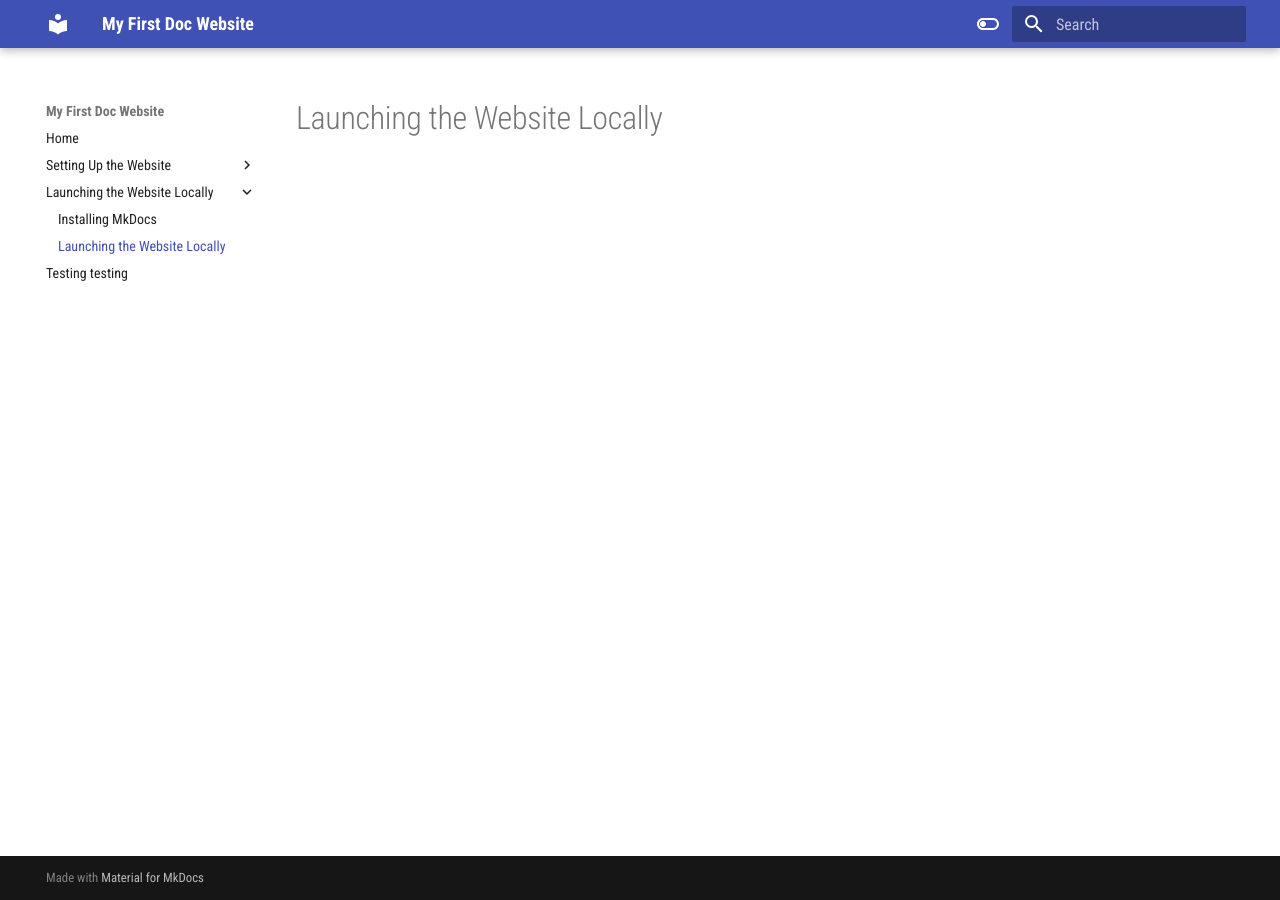
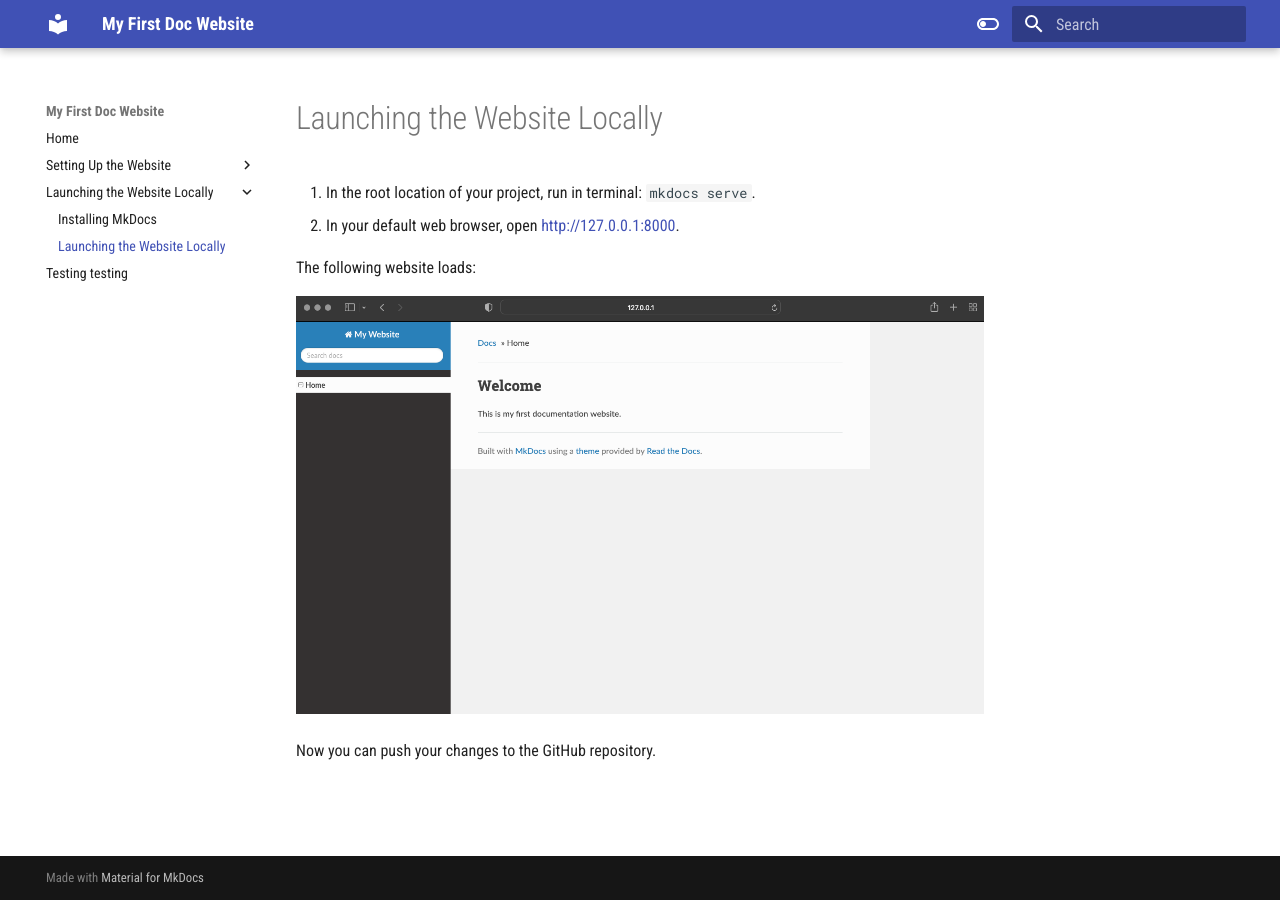
Before and after one commit to florianmilc/rtd-mkdocs, an MkDocs documentation site: the page built from docs/mkd_serve.md, in a window 1280 px wide. Built offline with MkDocs 1.6.1 and Material for MkDocs 9.7.7, drawn with Linux system fonts in a browser that asks for light colours.

Commit message:
testing img

```diff
--- a/docs/mkd_serve.md
+++ b/docs/mkd_serve.md
@@ -1 +1,10 @@
 # Launching the Website Locally
+
+1. In the root location of your project, run in terminal: `mkdocs serve`.
+1. In your default web browser, open [http://127.0.0.1:8000](http://127.0.0.1:8000).
+
+The following website loads:
+
+![My First Website](img/rtd-mk-1.png "My First Website")
+
+Now you can push your changes to the GitHub repository.
```
Also changed, not shown: docs/img/rtd-mk-1.png (added).
